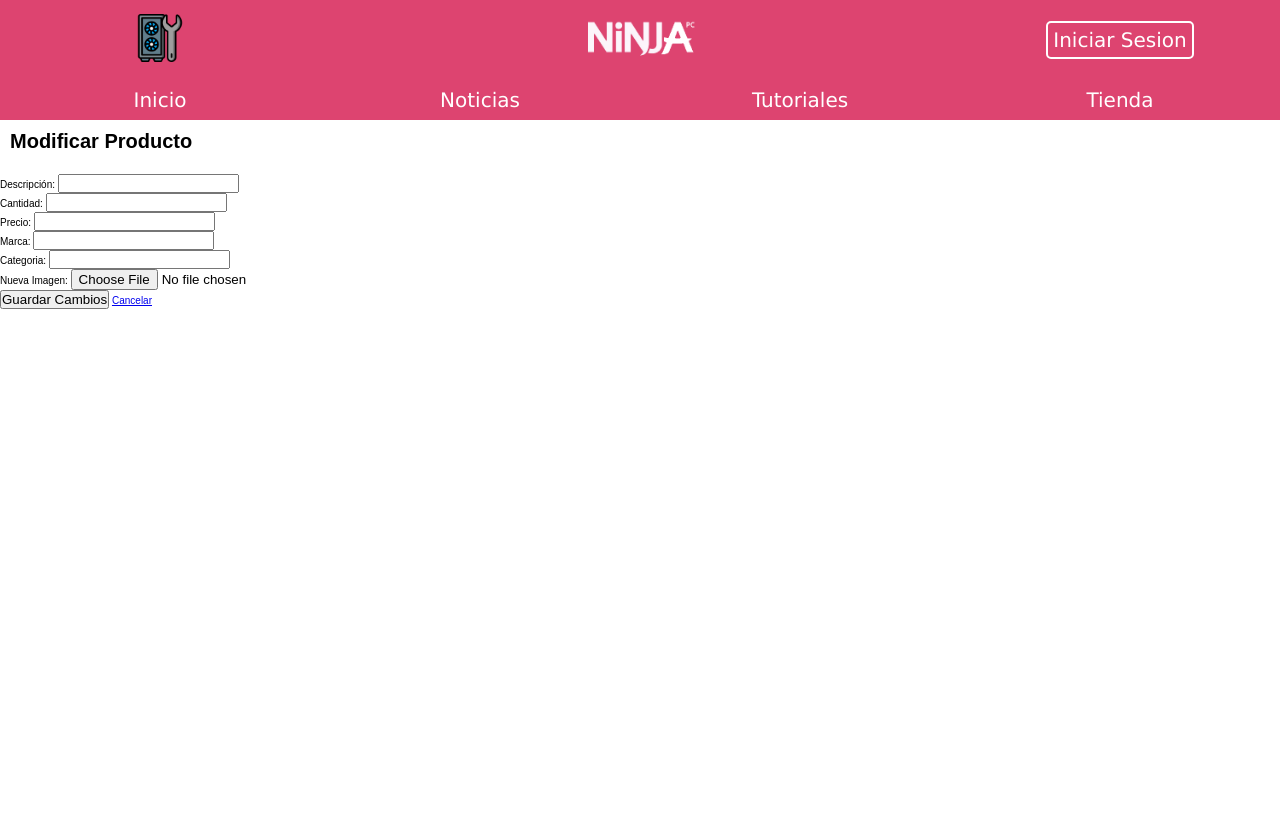
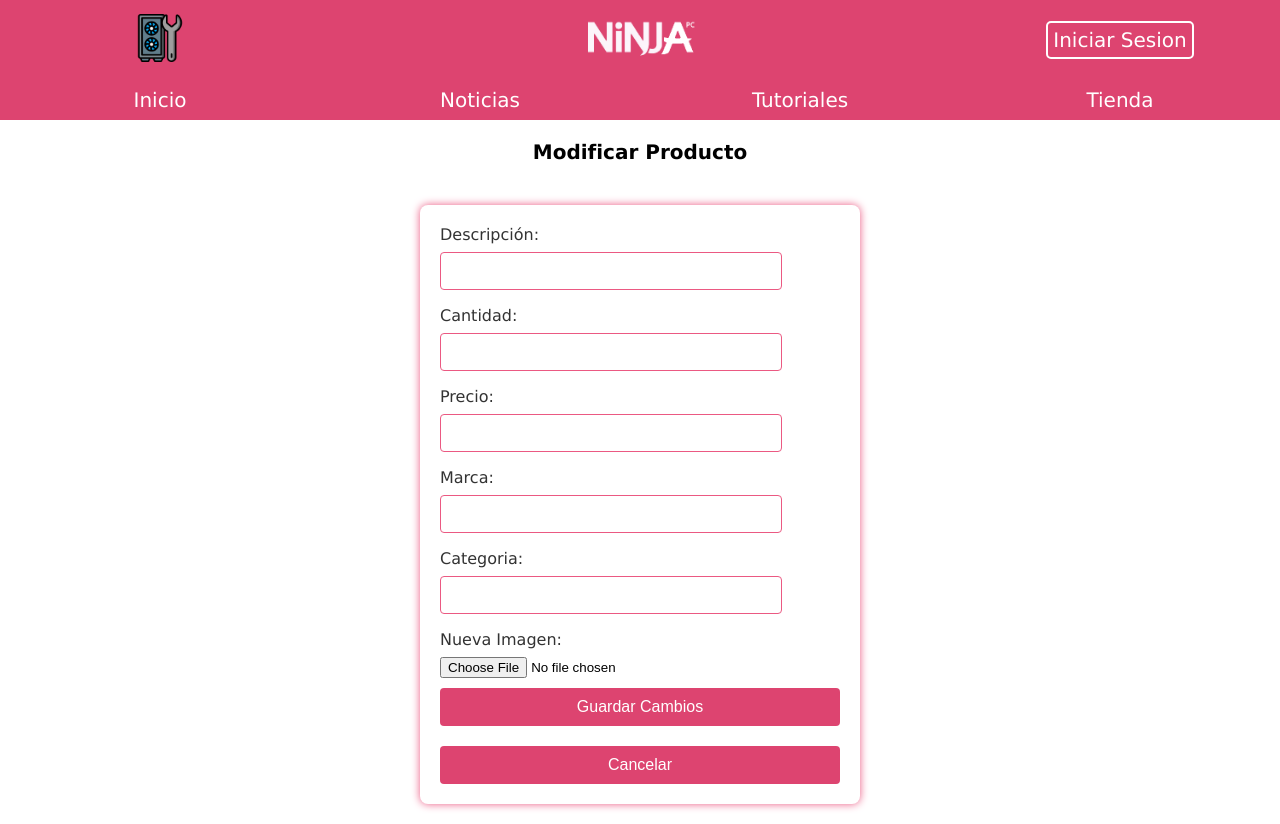
Before and after one commit to ccalder0n/CodoACodo, a Flask app: template templates/editar.html in a window 1280 px wide. Before the commit the page ends 309 px from the top, so only its background shows below. Run offline with Flask 3, Linux system fonts and the light colour scheme; the template is opened without the code that fills it, so the values that code supplies are empty.

Commit message:
formularios

```diff
--- /dev/null
+++ b/static/css/nuevoProducto.css
@@ -0,0 +1,78 @@
+.formulario {
+    background-color: #fff;
+    padding: 20px;
+    border-radius: 8px;
+    box-shadow: 0 0 8px #eb5982;
+    max-width: 400px;
+    width: 100%;
+    margin: 2rem  auto;
+    font-family: Verdana, Geneva, Tahoma, sans-serif;
+}
+
+.formulario label {
+    display: block;
+    font-size: 16px;
+    margin-bottom: 8px;
+    color: #333;
+
+}
+
+.formulario input[type="text"] {
+    width: 80%;
+    padding: 10px;
+    margin-bottom: 16px;
+    border: 1px solid #eb5982;
+    border-radius: 4px;
+    font-size: 14px;
+
+}
+.formulario input[type="number"] {
+    width: 80%;
+    padding: 10px;
+    margin-bottom: 16px;
+    border: 1px solid #eb5982;
+    border-radius: 4px;
+    font-size: 14px;
+
+}
+
+
+.formulario button[type="submit"] {
+    width: 100%;
+    padding: 10px;
+    background-color: #dd4470;
+    border: none;
+    border-radius: 4px;
+    color: white;
+    font-size: 16px;
+    cursor: pointer;
+    transition: background-color 0.3s;
+    margin-top: 1rem;
+    margin-bottom: 2rem;
+}
+
+.formulario button[type="submit"]:hover {
+    background-color: #eb5982;
+}
+.botonCancelar {
+    width:100%;
+    padding: 10px;
+    background-color: #dd4470;
+    border: none;
+    border-radius: 4px;
+    color: white;
+    font-size: 16px;
+    cursor: pointer;
+    transition: background-color 0.3s;
+    display: inline-block;
+    margin: 0 auto;
+    text-decoration: none;
+   ;
+}
+
+
+.titleNuevo{
+  text-align: center;
+  margin-top: 1rem;
+  font-family: Verdana, Geneva, Tahoma, sans-serif;
+}
--- a/templates/editar.html
+++ b/templates/editar.html
@@ -8,6 +8,7 @@
     <title>Agregar producto 🚀</title>
     <link rel="stylesheet" href="../static/css/header.css">
     <link rel="stylesheet" href="../static/css/style.css">
+    <link rel="stylesheet" href="../static/css/nuevoProducto.css">
 </head>
 
 <body>
@@ -28,12 +29,12 @@
     </header>
 
 
-    <h1>Modificar Producto</h1><br>
+    <h1 class="titleNuevo">Modificar Producto </h1><br>
 
     <div id="app">
         <div id="datos-producto">
 
-            <form id="form-guardar-cambios">
+            <form id="form-guardar-cambios" class="formulario">
                 <label for="descripcionModificar">Descripción:</label>
                 <input type="text" id="descripcionModificar" required><br>
 
@@ -55,7 +56,7 @@
                 <input type="file" id="nuevaImagen"><br>
 
                 <button type="submit">Guardar Cambios</button>
-                <a href="tienda.html">Cancelar</a>
+                <button class="botonCancelar"  href="tienda.html">Cancelar</button>
             </form>
         </div>
     </div>
```
Also changed, not shown: templates/nuevoProducto.html (+11 -5 lines).
